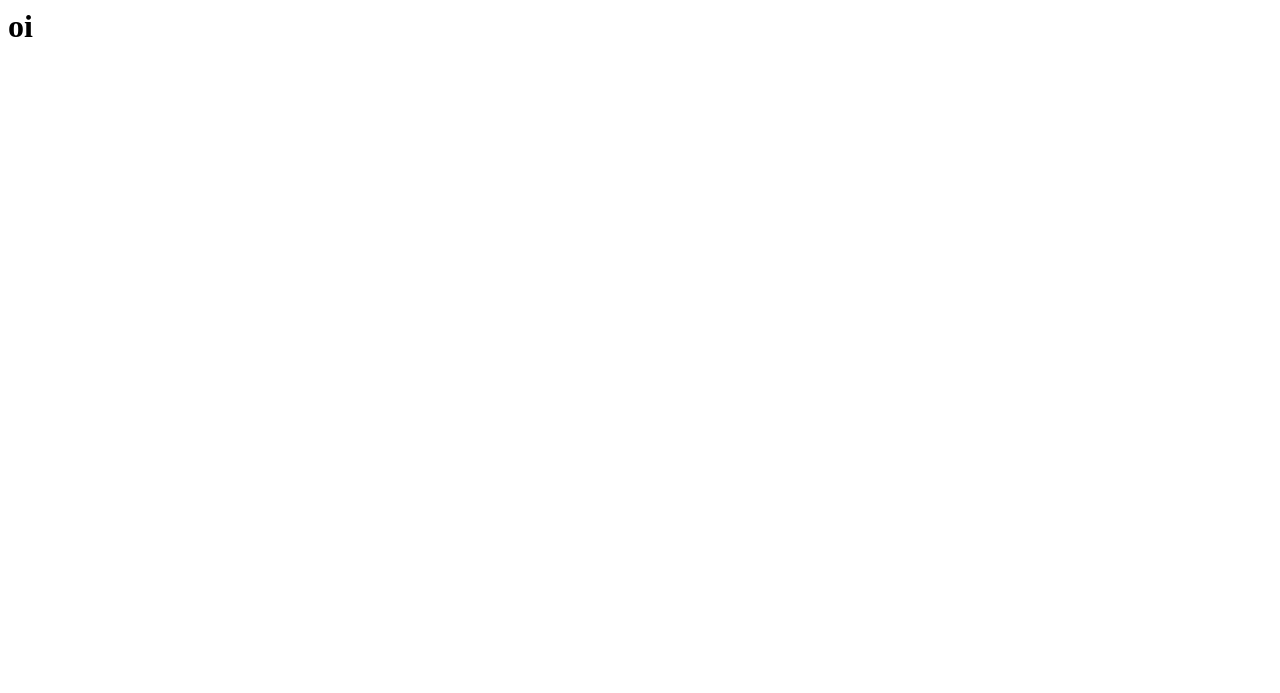
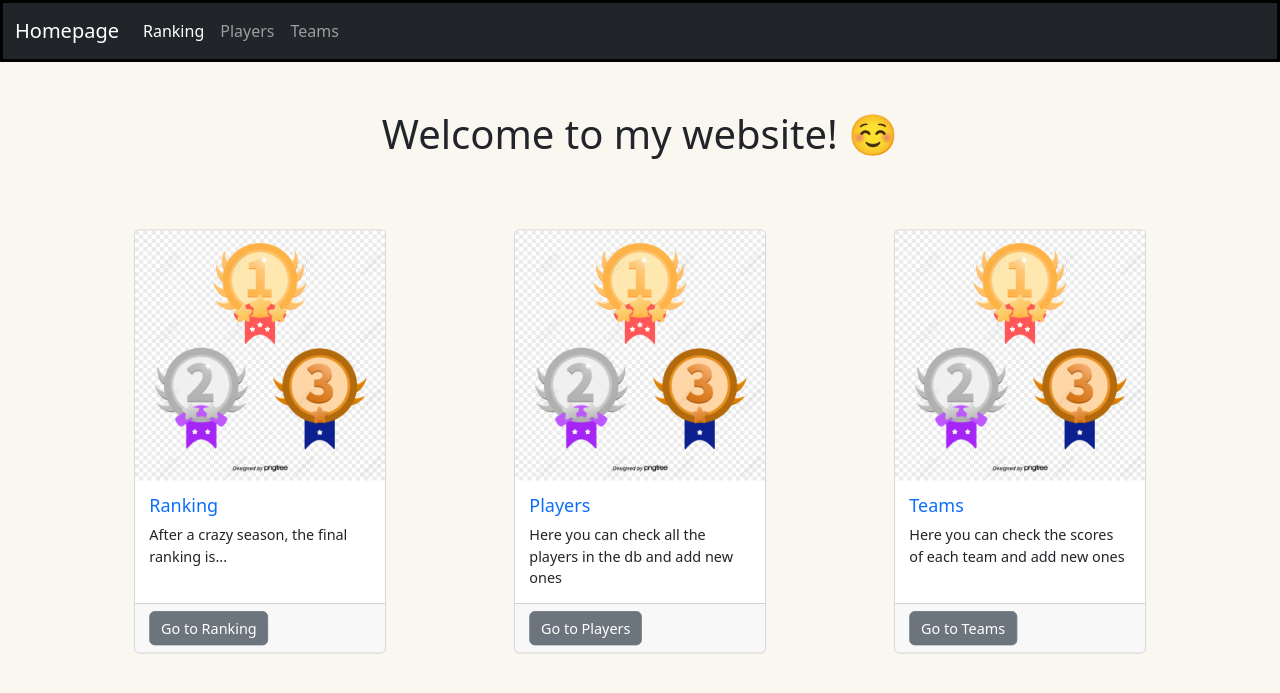
Before and after one commit to luizanbrg/test_technique, a Django app: page / in a window 1280 px wide. Before the commit the part shown is almost empty. Shown: the top 693 px of the page. Run offline with Django 4.2, Linux system fonts and the light colour scheme; some libraries are stand-ins or nearby versions.

Commit message:
homepage and navbar

```diff
--- a/tournament/static/css/style.css
+++ b/tournament/static/css/style.css
@@ -1,3 +1,12 @@
 body {
   background-color: #faf7f0;
 }
+
+.nav-link {
+  transition: color 0.3s, background-color 0.3s;
+}
+
+.nav-link:hover {
+  color: #f8f9fa;
+  background-color: #747a80;
+}
--- a/tournament/templates/base.html
+++ b/tournament/templates/base.html
@@ -8,6 +8,7 @@
     <link rel="stylesheet" href="{% static 'css/style.css' %}" />
   </head>
   <body>
-    {% block content %}{% endblock %}
+    <div class="container mr-3"></div>
+    {% include 'navbar.html' %} {% block content %} {% endblock %}
   </body>
 </html>
--- a/tournament/templates/homepage.html
+++ b/tournament/templates/homepage.html
@@ -1 +1,49 @@
-<h1>oi</h1>
+{% extends 'base.html' %} {% block title %}Players List{% endblock %} {% block content %}
+
+<section id="cards">
+  <div class="container mt-5">
+    <h1 class="text-center mb-5">Welcome to my website! ☺️</h1>
+    <div class="row row-cols-1 row-cols-md-3 g-4 justify-content-center">
+      <div class="col d-flex justify-content-center">
+        <div class="card" style="max-width: 280px; transform: scale(0.9)">
+          <img src="../static/images/ranking.png" class="card-img-top" alt="Ranking" />
+          <div class="card-body">
+            <h5 class="card-title"><a href="/ranking" class="text-decoration-none">Ranking</a></h5>
+            <p class="card-text">After a crazy season, the final ranking is...</p>
+          </div>
+          <div class="card-footer">
+            <a href="/ranking" class="btn btn-secondary">Go to Ranking</a>
+          </div>
+        </div>
+      </div>
+
+      <div class="col d-flex justify-content-center">
+        <div class="card" style="max-width: 280px; transform: scale(0.9)">
+          <img src="../static/images/ranking.png" class="card-img-top" alt="Players" />
+          <div class="card-body">
+            <h5 class="card-title"><a href="/players" class="text-decoration-none">Players</a></h5>
+            <p class="card-text">Here you can check all the players in the db and add new ones</p>
+          </div>
+          <div class="card-footer">
+            <a href="/players" class="btn btn-secondary">Go to Players</a>
+          </div>
+        </div>
+      </div>
+
+      <div class="col d-flex justify-content-center">
+        <div class="card" style="max-width: 280px; transform: scale(0.9)">
+          <img src="../static/images/ranking.png" class="card-img-top" alt="Teams" />
+          <div class="card-body">
+            <h5 class="card-title"><a href="/teams" class="text-decoration-none">Teams</a></h5>
+            <p class="card-text">Here you can check the scores of each team and add new ones</p>
+          </div>
+          <div class="card-footer">
+            <a href="/teams" class="btn btn-secondary">Go to Teams</a>
+          </div>
+        </div>
+      </div>
+    </div>
+  </div>
+</section>
+
+{% endblock %}
--- /dev/null
+++ b/tournament/templates/navbar.html
@@ -0,0 +1,29 @@
+<nav class="navbar navbar-expand-lg navbar-dark bg-dark border border-3 border-black">
+  <div class="container-fluid">
+    <a class="navbar-brand" href="/">Homepage</a>
+    <button
+      class="navbar-toggler"
+      type="button"
+      data-bs-toggle="collapse"
+      data-bs-target="#navbarSupportedContent"
+      aria-controls="navbarSupportedContent"
+      aria-expanded="false"
+      aria-label="Toggle navigation"
+    >
+      <span class="navbar-toggler-icon"></span>
+    </button>
+    <div class="collapse navbar-collapse" id="navbarSupportedContent">
+      <ul class="navbar-nav me-auto mb-2 mb-lg-0">
+        <li class="nav-item">
+          <a class="nav-link active" aria-current="page" href="/ranking">Ranking</a>
+        </li>
+        <li class="nav-item">
+          <a class="nav-link" href="/players">Players</a>
+        </li>
+        <li class="nav-item">
+          <a class="nav-link" href="/teams">Teams</a>
+        </li>
+      </ul>
+    </div>
+  </div>
+</nav>
```
Also changed, not shown: tournament/tests/test_models.py (+28 -28 lines), tournament/tests/test_serializers.py (+17 -16 lines), tournament/static/images/ranking.png (added).
